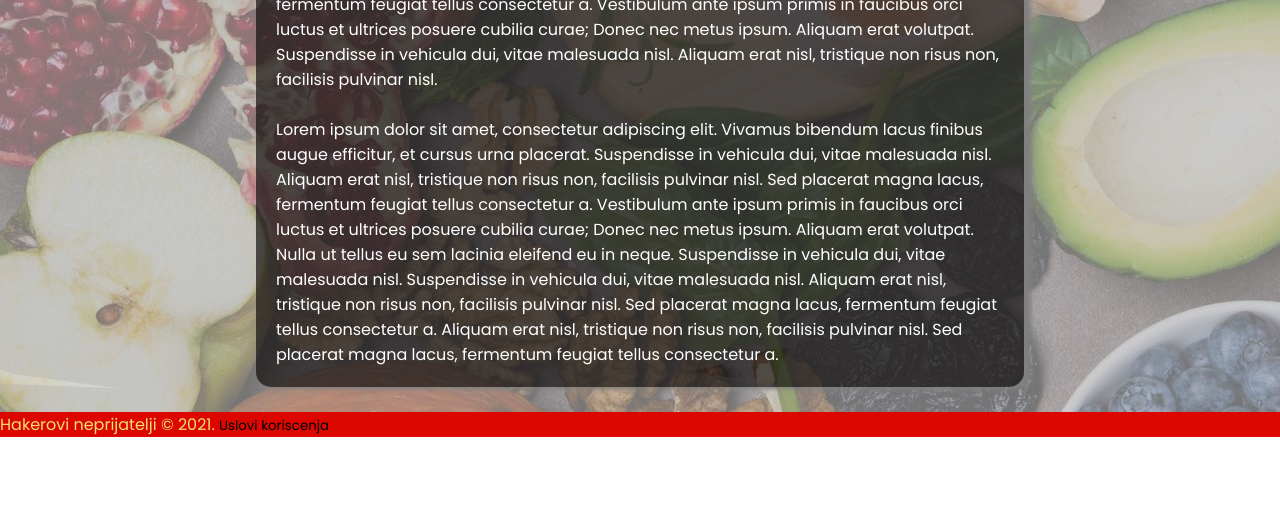
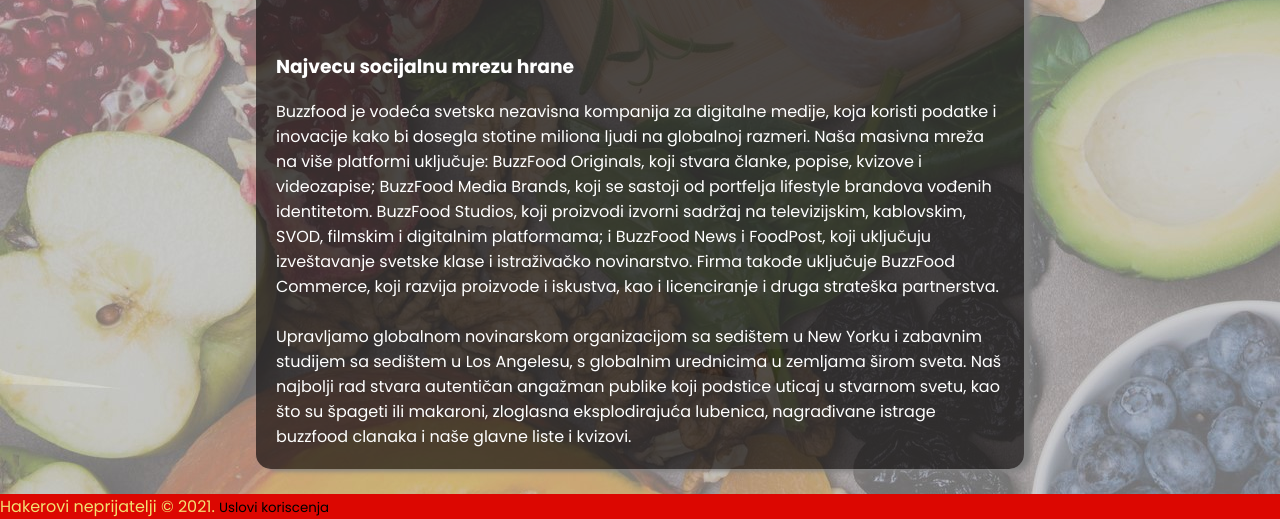
Before and after one commit to Jovan-Savic/Hakaton4, a website: page Frontend/index.html in a window 1280 px wide. Shown: the part 703-1222 px from the top of the page. Before the commit the page ends 1140 px from the top, so only its background shows below. Drawn offline with Linux system fonts and the light colour scheme.

Commit message:
home html

```diff
--- a/Frontend/index.html
+++ b/Frontend/index.html
@@ -80,31 +80,20 @@
 
     <div>
       <div class="idegasamongas">
-        Lorem ipsum dolor sit amet, consectetur adipiscing elit.
-        Vivamus bibendum lacus finibus augue efficitur, et cursus urna placerat.
-        Suspendisse in vehicula dui, vitae malesuada nisl.
-        Aliquam erat nisl, tristique non risus non, facilisis pulvinar nisl.
-        Sed placerat magna lacus, fermentum feugiat tellus consectetur a.
-        Vestibulum ante ipsum primis in faucibus orci luctus et ultrices posuere cubilia curae;
-        Donec nec metus ipsum. Aliquam erat volutpat.
-        Suspendisse in vehicula dui, vitae malesuada nisl.
-        Aliquam erat nisl, tristique non risus non, facilisis pulvinar nisl.
+        <h1>Dobrodošli na BuzzFood</h1> <br><h3>Najvecu socijalnu mrezu hrane</h3>
+        Buzzfood je vodeća svetska nezavisna kompanija za digitalne medije, koja koristi podatke i inovacije kako bi dosegla stotine miliona ljudi na globalnoj razmeri.
+        Naša masivna mreža na više platformi uključuje: BuzzFood Originals, koji stvara članke, popise, kvizove i videozapise;
+        BuzzFood Media Brands, koji se sastoji od portfelja lifestyle brandova vođenih identitetom.
+        BuzzFood Studios, koji proizvodi izvorni sadržaj na televizijskim, kablovskim, SVOD, filmskim i digitalnim platformama;
+        i BuzzFood News i FoodPost, koji uključuju izveštavanje svetske klase i istraživačko novinarstvo.
+        Firma takođe uključuje BuzzFood Commerce, koji razvija proizvode i iskustva, kao i licenciranje i druga strateška partnerstva.
+
 
         <br><br>
-        Lorem ipsum dolor sit amet, consectetur adipiscing elit.
-        Vivamus bibendum lacus finibus augue efficitur, et cursus urna placerat.
-        Suspendisse in vehicula dui, vitae malesuada nisl.
-        Aliquam erat nisl, tristique non risus non, facilisis pulvinar nisl.
-        Sed placerat magna lacus, fermentum feugiat tellus consectetur a.
-        Vestibulum ante ipsum primis in faucibus orci luctus et ultrices posuere cubilia curae;
-        Donec nec metus ipsum. Aliquam erat volutpat.
-        Nulla ut tellus eu sem lacinia eleifend eu in neque.
-        Suspendisse in vehicula dui, vitae malesuada nisl.
-        Suspendisse in vehicula dui, vitae malesuada nisl.
-        Aliquam erat nisl, tristique non risus non, facilisis pulvinar nisl.
-        Sed placerat magna lacus, fermentum feugiat tellus consectetur a.
-        Aliquam erat nisl, tristique non risus non, facilisis pulvinar nisl.
-        Sed placerat magna lacus, fermentum feugiat tellus consectetur a.
+        Upravljamo globalnom novinarskom organizacijom sa sedištem u New Yorku i zabavnim studijem sa sedištem u Los Angelesu, s globalnim urednicima u zemljama širom sveta.
+        Naš najbolji rad stvara autentičan angažman publike koji podstice uticaj u stvarnom svetu, kao što su špageti ili makaroni, zloglasna eksplodirajuća lubenica,
+        nagrađivane istrage buzzfood clanaka i naše glavne liste i kvizovi.
+
       </div>
     </div>
 
```
